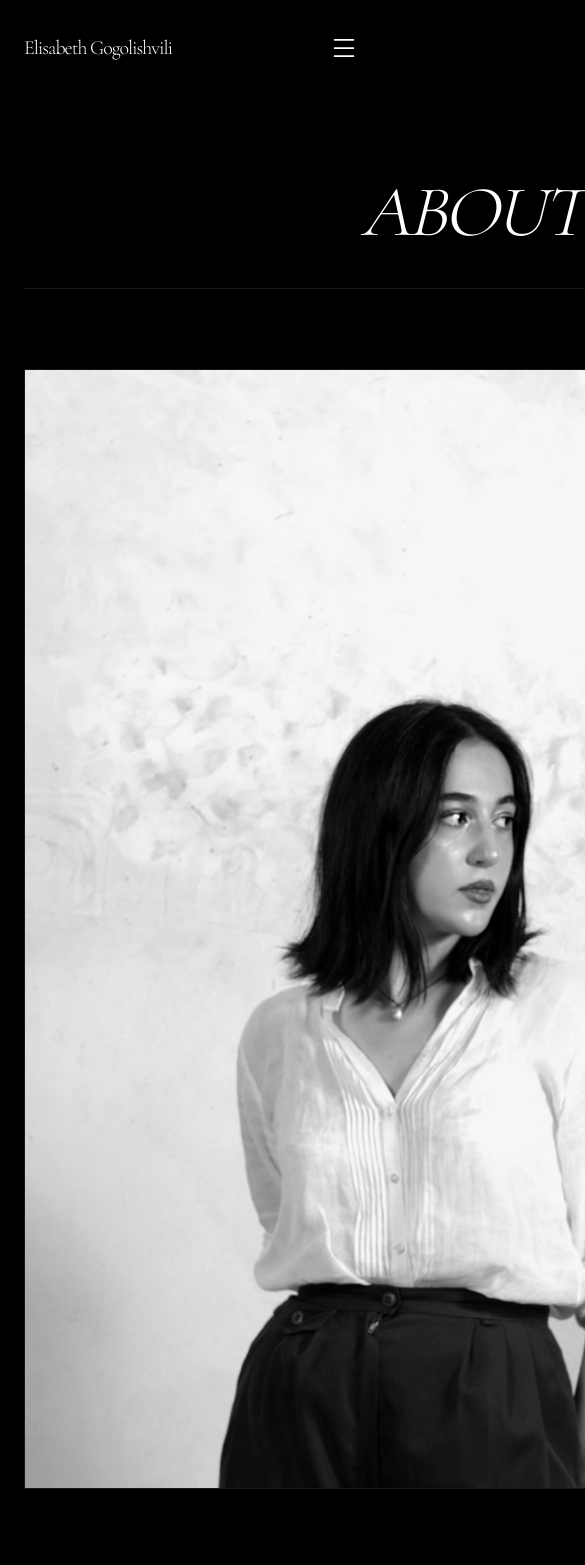
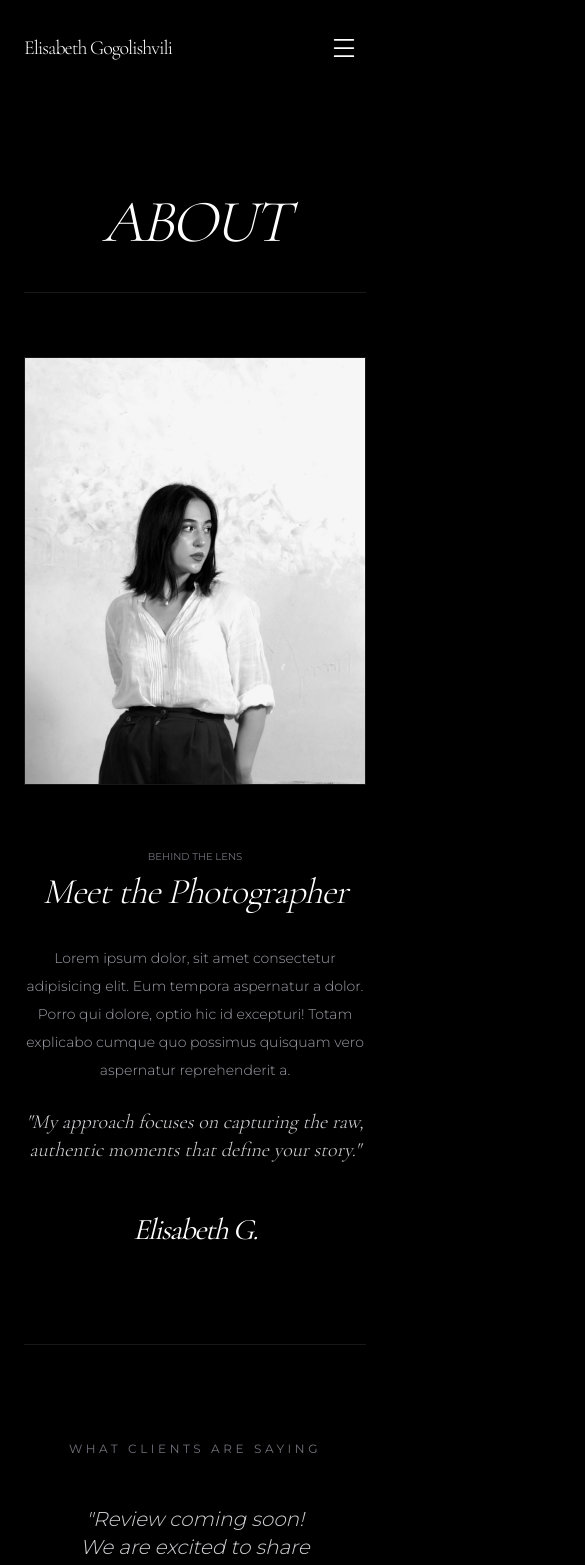
Before and after one commit to Machakhleli/Elisabeths, a React (Vite) app: page /about in a window 390 px wide. Shown: the top 1565 px of the page, 585 px wide, since content can reach past the window. Built offline with nearby package versions, Linux system fonts and the light colour scheme.

Commit message:
fix: fixed about components style, centred for all devices and made it full responsive

```diff
--- a/src/components/header/Header.jsx
+++ b/src/components/header/Header.jsx
@@ -13,11 +13,11 @@ export default function Header() {
   }, [location]);
 
   return (
-    <header className="w-full h-24 md:h-[7.5rem] flex justify-between items-center z-[1000] px-6 md:px-12 text-white">
+    <header className="w-full h-24 md:h-7.5rem flex justify-between items-center z-1000 px-6 md:px-12 text-white">
       {/* Logo */}
       <Link
         to="/"
-        className=" font-display text-xl md:text-3xl font-light tracking-tighter z-[1100]"
+        className=" font-display text-xl md:text-3xl font-light tracking-tighter z-1100"
       >
         <h1>Elisabeth Gogolishvili</h1>
       </Link>
@@ -43,7 +43,7 @@ export default function Header() {
 
       {/* MOBILE HAMBURGER - Hidden on Desktop */}
       <button
-        className="lg:hidden z-[1100] p-2"
+        className="lg:hidden z-1100 p-2"
         onClick={() => setIsMenuOpen(!isMenuOpen)}
       >
         {isMenuOpen ? (
@@ -55,7 +55,7 @@ export default function Header() {
 
       {/* MOBILE MENU OVERLAY */}
       <div
-        className={`fixed inset-0 bg-black transition-transform duration-500 ease-in-out z-[1050] lg:hidden ${
+        className={`fixed inset-0 bg-black transition-transform duration-500 ease-in-out z-1050 lg:hidden ${
           isMenuOpen ? "translate-y-0" : "-translate-y-full"
         }`}
       >
--- a/src/pages/About.jsx
+++ b/src/pages/About.jsx
@@ -4,20 +4,22 @@ import { clientReviews } from "../data/reviews";
 
 export default function About() {
   return (
-    <section className="min-h-screen bg-black text-white px-6 md:px-20 pt-20 md:pt-25">
-      {/* Page Title - Magazine Style */}
-      <div className="max-w-7xl mx-auto border-b border-zinc-900 mb-20">
-        <h1 className="font-display text-7xl md:text-9xl pb-10 text-center font-light tracking-tighter uppercase italic">
+    // Added 'items-center' and 'overflow-x-hidden' to the main section
+    <section className="min-h-screen my-0 mx-auto bg-black text-white px-6 md:px-20 pt-24 md:pt-32 flex flex-col items-center overflow-x-hidden">
+      {/* Page Title - mx-auto ensures it stays centered on 1440px+ screens */}
+      <div className="w-full max-w-7xl mx-auto border-b border-zinc-900 mb-16 md:mb-24">
+        <h1 className="font-display text-6xl md:text-9xl pb-10 text-center font-light tracking-tighter uppercase italic">
           About
         </h1>
       </div>
 
-      <div className="max-w-7xl mx-auto grid grid-cols-1 lg:grid-cols-2 gap-16 items-center">
+      {/* Main Content Grid - mx-auto and place-items-center for perfect 1440px centering */}
+      <div className="w-full max-w-7xl mx-auto grid grid-cols-1 lg:grid-cols-2 gap-12 lg:gap-20 items-center place-items-center">
         {/* Text Content */}
-        <div className="flex flex-col gap-8 order-2 lg:order-1">
-          <div className="space-y-8 p-4 md:p-10">
-            <div className="space-y-2 text-center lg:text-left">
-              <span className="font-sans text-[10px] uppercase tracking-[0.5em] text-zinc-500">
+        <div className="flex flex-col gap-8 order-2 lg:order-1 w-full">
+          <div className="space-y-8 py-4 lg:pr-10 text-center lg:text-left">
+            <div className="space-y-2">
+              <span className="font-sans text-[10px] uppercase tracking-0.5em text-zinc-500 block">
                 Behind the Lens
               </span>
               <h2 className="font-display text-4xl md:text-5xl text-white font-light tracking-tight italic">
@@ -25,38 +27,36 @@ export default function About() {
               </h2>
             </div>
 
-            <div className="font-sans space-y-6 text-zinc-400 leading-loose font-light text-sm md:text-base">
+            <div className="font-sans space-y-6 text-zinc-400 leading-loose font-light text-sm md:text-base max-w-xl mx-auto lg:mx-0">
               <p>
                 Lorem ipsum dolor, sit amet consectetur adipisicing elit. Eum
                 tempora aspernatur a dolor. Porro qui dolore, optio hic id
                 excepturi! Totam explicabo cumque quo possimus quisquam vero
                 aspernatur reprehenderit a.
               </p>
-              <p className="border-l border-zinc-800 pl-6 italic font-display text-xl text-zinc-300">
+              <p className="border-l-0 lg:border-l border-zinc-800 pl-0 lg:pl-6 italic font-display text-xl text-zinc-300">
                 "My approach focuses on capturing the raw, authentic moments
-                that define your story, whether in portraiture or commercial
-                work."
+                that define your story."
               </p>
             </div>
 
-            {/* Signature */}
             <p className="font-display text-3xl italic tracking-tighter pt-4">
               Elisabeth G.
             </p>
           </div>
         </div>
 
-        {/* Hero Image */}
+        {/* Hero Image - mx-auto ensures centering on tablet/mobile */}
         <div
-          className="w-full aspect-4/5 lg:h-[80vh] bg-cover bg-center bg-no-repeat shadow-2xl order-1 lg:order-2 grayscale hover:grayscale-0 transition-all duration-1000 ease-in-out border border-zinc-900"
+          className="w-full aspect-4/5 lg:h-[75vh] bg-cover bg-center bg-no-repeat shadow-2xl order-1 lg:order-2 grayscale hover:grayscale-0 transition-all duration-1000 ease-in-out border border-zinc-900 mx-auto"
           style={{ backgroundImage: `url(${aboutMain})` }}
           role="img"
           aria-label="Portrait of Elisabeth"
         ></div>
       </div>
 
-      {/* Testimonials - We'll assume the slider handles its own internal fonts */}
-      <div className="py-20">
+      {/* Testimonials */}
+      <div className="w-full max-w-5xl mx-auto py-20">
         <TestimonialSlider reviews={clientReviews} />
       </div>
     </section>
--- a/src/pages/Contact.jsx
+++ b/src/pages/Contact.jsx
@@ -17,7 +17,7 @@ export default function Contact() {
   };
 
   return (
-    <section className="min-h-screen bg-black text-white pt-10 pb-20 px-6 md:px-20">
+    <section className="min-h-screen my-0 mx-auto bg-black text-white pt-10 pb-20 px-6 md:px-20">
       <div className="max-w-7xl mx-auto">
         {/* CENTERED HEADER */}
         <div className="mb-24 text-center">
@@ -109,7 +109,7 @@ export default function Contact() {
           {/* RIGHT SIDE: Form (Occupies 7 columns) */}
           <form
             onSubmit={handleSubmit}
-            className="lg:col-span-7 space-y-10 bg-zinc-950/50 p-8 md:p-12 border border-zinc-900"
+            className="lg:col-span-7 flex flex-col space-y-10 bg-zinc-950/50 p-8 md:p-12 border border-zinc-900"
           >
             <div className="grid grid-cols-1 md:grid-cols-2 gap-10">
               <div className="group relative">
@@ -169,7 +169,7 @@ export default function Contact() {
 
             <button
               type="submit"
-              className="font-sans w-full md:w-auto mt-10 px-16 py-4 border border-white text-white uppercase text-[11px] tracking-[0.4em] font-light hover:bg-white hover:text-black transition-all duration-700 cursor-pointer"
+              className="font-sans w-full  md:w-auto mt-10 px-16 py-4 border border-white text-white uppercase text-[11px] tracking-[0.4em] font-light hover:bg-white hover:text-black transition-all duration-700 cursor-pointer"
             >
               Send Message
             </button>
```
